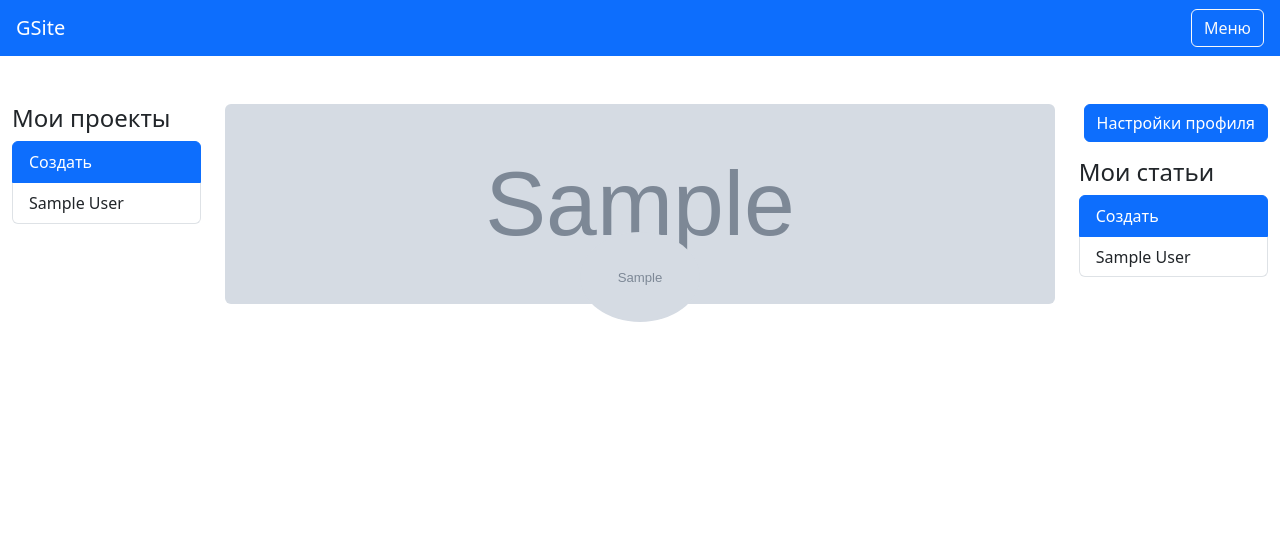
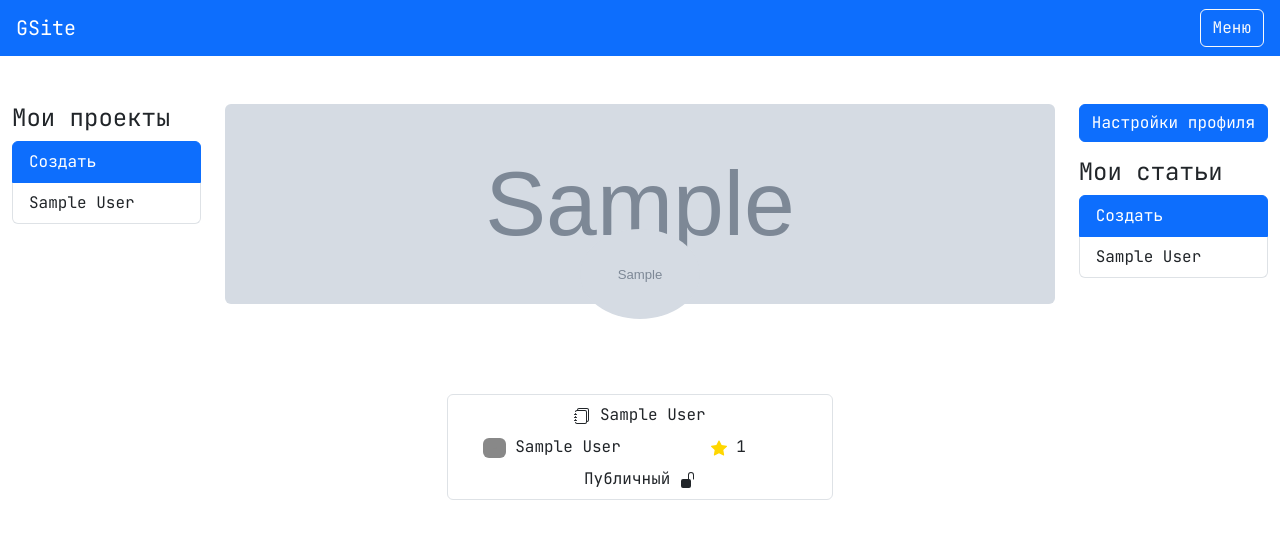
Before and after one commit to dshutrin/GSite, a Django app: page /accounts/ in a window 1280 px wide. Shown: the top 539 px of the page. Run offline with Django 4.2, Linux system fonts and the light colour scheme; a user stored in the database is signed in; tables that the repository leaves empty hold one stand-in row (values such as "Sample post"); grey boxes marked "Sample" are stand-in pictures; some libraries are stand-ins or nearby versions.

Commit message:
add styles

```diff
--- a/GSite/accounts/models.py
+++ b/GSite/accounts/models.py
@@ -36,6 +36,9 @@ class Project(models.Model):
 			'category': self.category.name,
 			'color': self.category.color
 		}
+
+	def get_privacy(self):
+		return {True: 'Публичный', False: 'Приватный'}[self.privacy_mode]
 
 	def __str__(self):
 		return f'{self.title} ({self.user.username})'
--- a/GSite/accounts/templates/accounts/add_project_detail.html
+++ b/GSite/accounts/templates/accounts/add_project_detail.html
@@ -4,11 +4,6 @@
 {% block content %}
 	<div class="container">
 		<a href="/accounts/projects/{{project.id}}" class="btn btn-primary my-3">Назад</a>
-		<div class="row text-center fs-4 mt-5 pt-5">
-			<span>
-				Будьте внимательны, если имя загружаемого файла будет совпадать с именем уже имеющегося файла - он заменится
-			</span>
-		</div>
 		<div class="row">
 			<div class="col-4"></div>
 			<div class="col-4 text-center pt-2">
--- a/GSite/accounts/templates/accounts/base.html
+++ b/GSite/accounts/templates/accounts/base.html
@@ -4,9 +4,12 @@
 	<meta charset="utf-8">
 	<meta name="viewport" content="width=device-width, initial-scale=1">
 	<title>GSite</title>
+	<link rel="preconnect" href="https://fonts.googleapis.com">
+	<link rel="preconnect" href="https://fonts.gstatic.com" crossorigin>
+	<link href="https://fonts.googleapis.com/css2?family=JetBrains+Mono:wght@400&family=Lexend&display=swap" rel="stylesheet">
 	<link href="https://cdn.jsdelivr.net/npm/bootstrap@5.3.1/dist/css/bootstrap.min.css" rel="stylesheet" integrity="sha384-4bw+/aepP/YC94hEpVNVgiZdgIC5+VKNBQNGCHeKRQN+PtmoHDEXuppvnDJzQIu9" crossorigin="anonymous">
 </head>
-<body class="m-0 p-0">
+<body class="m-0 p-0" style="font-family: 'JetBrains Mono', monospace;">
 
 	<nav class="navbar bg-primary px-3" data-bs-theme="dark">
 		<a class="navbar-brand" href="/">GSite</a>
--- a/GSite/accounts/templates/accounts/profile.html
+++ b/GSite/accounts/templates/accounts/profile.html
@@ -13,7 +13,8 @@
 					{% endfor %}
 				</ul>
 			</div>
-			<div class="col-8 text-center">
+			<div class="col-8">
+				<div class="text-center">
 					{% if banner %}
 						<img src="{{banner}}"
 						     class="img-fluid rounded"
@@ -25,11 +26,55 @@
 					{% endif %}
 					{% if avatar %}
 						<img src="{{avatar}}"
-						 style="max-width: 120px; top: -25%; z-index: 2; position: relative; border-radius: 50%;">
+							 style="max-width: 120px; top: -75px; z-index: 2; position: relative; border-radius: 50%;">
 					{% else %}
 						<img src="{% static 'default_avatars/avatar.png' %}"
 							 style="max-width: 120px; top: -25%; z-index: 2; position: relative; border-radius: 50%;">
 					{% endif %}
+				</div>
+				<div class="container-fluid text-center">
+					<div class="row m-0 p-0 justify-content-center">
+					{% for project in projects %}
+					<div class="col-6 m-0 p-0 px-2">
+						<ul class="list-group mb-2">
+							<a style="min-height: 100px;" href="/accounts/projects/{{project.id}}" class="list-group-item">
+								<svg xmlns="http://www.w3.org/2000/svg" width="16" height="16" fill="currentColor" class="bi bi-journals" viewBox="0 0 16 16">
+									<path d="M5 0h8a2 2 0 0 1 2 2v10a2 2 0 0 1-2 2 2 2 0 0 1-2 2H3a2 2 0 0 1-2-2h1a1 1 0 0 0 1 1h8a1 1 0 0 0 1-1V4a1 1 0 0 0-1-1H3a1 1 0 0 0-1 1H1a2 2 0 0 1 2-2h8a2 2 0 0 1 2 2v9a1 1 0 0 0 1-1V2a1 1 0 0 0-1-1H5a1 1 0 0 0-1 1H3a2 2 0 0 1 2-2z"/>
+									<path d="M1 6v-.5a.5.5 0 0 1 1 0V6h.5a.5.5 0 0 1 0 1h-2a.5.5 0 0 1 0-1H1zm0 3v-.5a.5.5 0 0 1 1 0V9h.5a.5.5 0 0 1 0 1h-2a.5.5 0 0 1 0-1H1zm0 2.5v.5H.5a.5.5 0 0 0 0 1h2a.5.5 0 0 0 0-1H2v-.5a.5.5 0 0 0-1 0z"/>
+								</svg>
+								{{project.title}}</br>
+
+								<div class="row m-0 p-0 mt-2">
+									<div class="col-6 m-0 p-0">
+										<span class="badge text-bg" style="background-color: {{project.category.color}}; color: {{project.category.color}};">-</span>
+										{{project.category.name}}
+									</div>
+									<div class="col-6 m-0 p-0">
+										<svg xmlns="http://www.w3.org/2000/svg" width="16" height="16" fill="#FFD700" class="bi bi-star-fill" viewBox="0 0 16 16">
+										  <path d="M3.612 15.443c-.386.198-.824-.149-.746-.592l.83-4.73L.173 6.765c-.329-.314-.158-.888.283-.95l4.898-.696L7.538.792c.197-.39.73-.39.927 0l2.184 4.327 4.898.696c.441.062.612.636.282.95l-3.522 3.356.83 4.73c.078.443-.36.79-.746.592L8 13.187l-4.389 2.256z"/>
+										</svg>
+										{{project.likes}}
+									</div>
+									<div class="col-12 mt-2">
+										{% if project.get_privacy == "Публичный" %}
+											{{project.get_privacy}}
+											<svg xmlns="http://www.w3.org/2000/svg" width="16" height="16" fill="currentColor" class="bi bi-unlock-fill" viewBox="0 0 16 16">
+											  <path d="M11 1a2 2 0 0 0-2 2v4a2 2 0 0 1 2 2v5a2 2 0 0 1-2 2H3a2 2 0 0 1-2-2V9a2 2 0 0 1 2-2h5V3a3 3 0 0 1 6 0v4a.5.5 0 0 1-1 0V3a2 2 0 0 0-2-2z"/>
+											</svg>
+										{% else %}
+											{{project.get_privacy}}
+											<svg xmlns="http://www.w3.org/2000/svg" width="16" height="16" fill="currentColor" class="bi bi-lock-fill" viewBox="0 0 16 16">
+											  <path d="M8 1a2 2 0 0 1 2 2v4H6V3a2 2 0 0 1 2-2zm3 6V3a3 3 0 0 0-6 0v4a2 2 0 0 0-2 2v5a2 2 0 0 0 2 2h6a2 2 0 0 0 2-2V9a2 2 0 0 0-2-2z"/>
+											</svg>
+										{% endif %}
+									</div>
+								</div>
+							</a>
+						</ul>
+					</div>
+					{% endfor %}
+				</div>
+				</div>
 			</div>
 			<div class="col-2">
 
@@ -42,10 +87,12 @@
 					<ul class="list-group">
 						<a class="list-group-item active" href="create_post">Создать</a>
 						{% for post in posts %}
-							<a href="posts/{{post.id}}" class="list-group-item" style="max-height: 40px; overflow: hidden;">{{post.title}}</a>
+							<a href="posts/{{post.id}}" class="list-group-item py-2">{{ post.title|truncatechars:20 }}</a>
 						{% endfor %}
 					</ul>
 				</div>
+
+
 
 			</div>
 		</div>
--- a/GSite/presentation/templates/presentation/base.html
+++ b/GSite/presentation/templates/presentation/base.html
@@ -5,12 +5,14 @@
 	<meta name="viewport" content="width=device-width, initial-scale=1">
 	<title>GSite</title>
 
+	<link rel="preconnect" href="https://fonts.gstatic.com" crossorigin>
+	<link href="https://fonts.googleapis.com/css2?family=JetBrains+Mono:wght@400&family=Lexend&display=swap" rel="stylesheet">
 	<script src="https://ajax.googleapis.com/ajax/libs/jquery/2.1.3/jquery.min.js"></script>
 	<script src="https://cdn.jsdelivr.net/npm/chart.js"></script>
 
 	<link href="https://cdn.jsdelivr.net/npm/bootstrap@5.3.1/dist/css/bootstrap.min.css" rel="stylesheet" integrity="sha384-4bw+/aepP/YC94hEpVNVgiZdgIC5+VKNBQNGCHeKRQN+PtmoHDEXuppvnDJzQIu9" crossorigin="anonymous">
 </head>
-<body class="m-0 p-0">
+<body class="m-0 p-0" style="font-family: 'JetBrains Mono', monospace;">
 
 	<nav class="navbar bg-primary px-3" data-bs-theme="dark">
 		<a class="navbar-brand" href="/">GSite</a>
```
Also changed, not shown: GSite/accounts/templates/accounts/project_detail.html (+14 -6 lines). Lines whose indentation alone changed are shown as unchanged.
